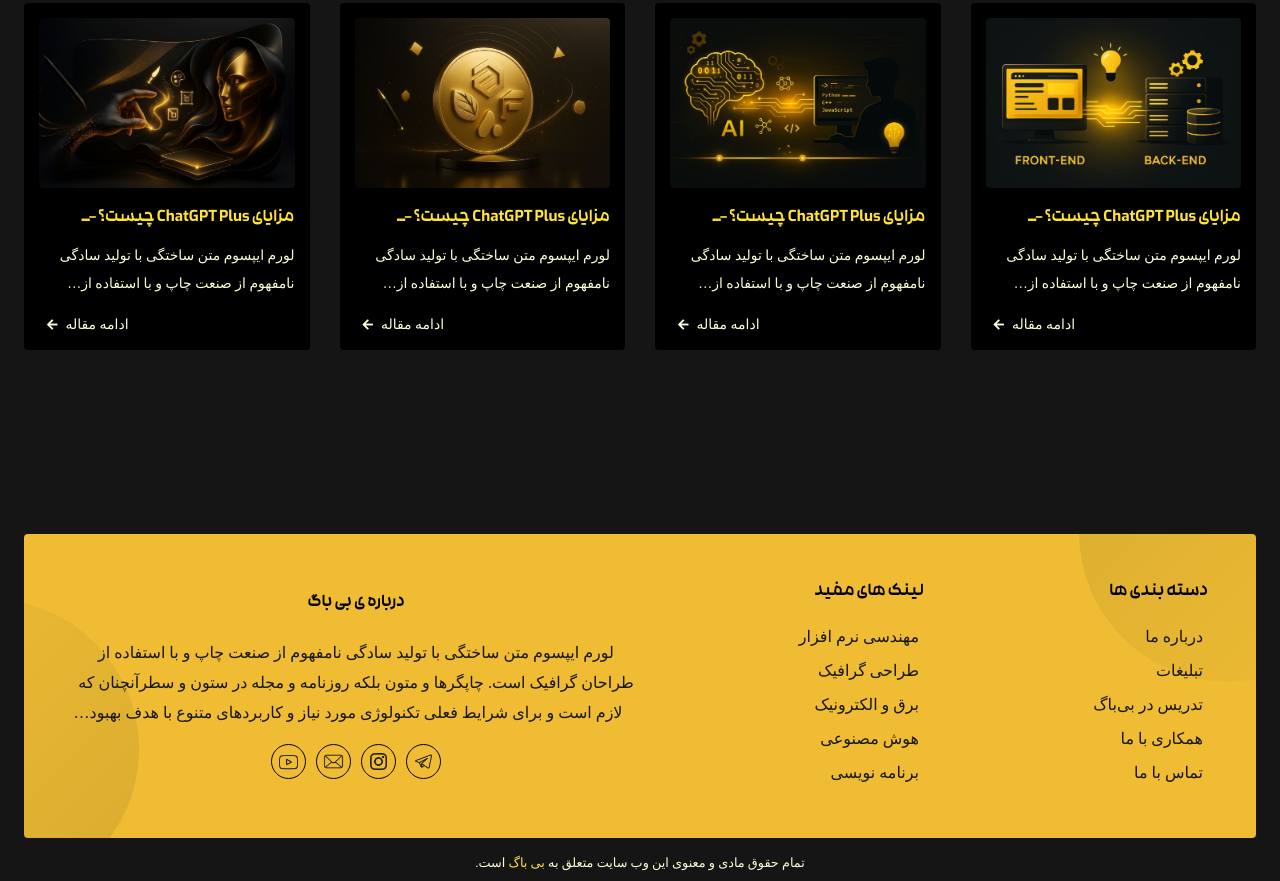
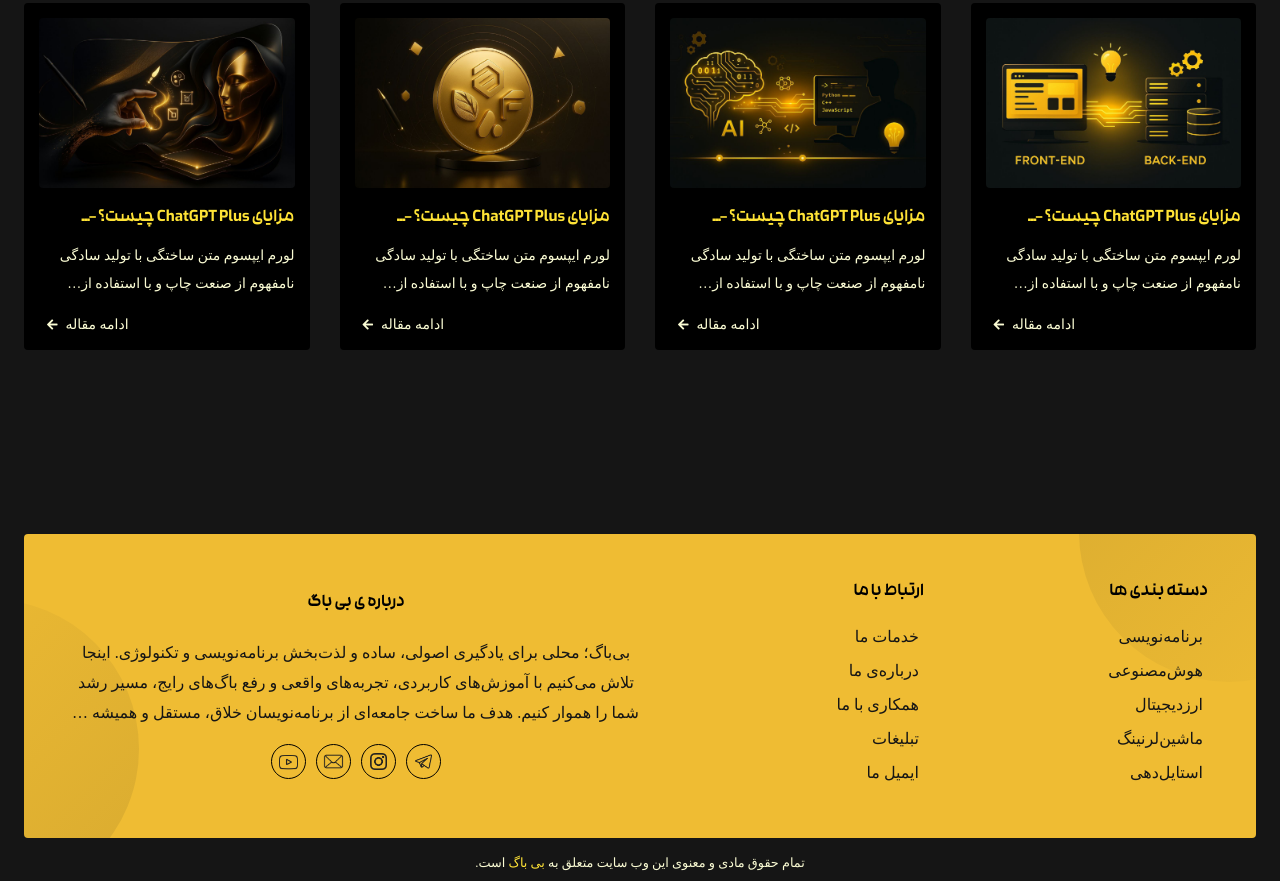
Before and after one commit to ConDevTp/Blog, a plain HTML site: page categories.html in a window 1280 px wide. Shown: the part 2980-3861 px from the top of the page. Drawn offline with nearby package versions, Linux system fonts and the light colour scheme; files whose address does not match are found by name; a web font is replaced by a local one.

Commit message:
edit text in header and footer

```diff
--- a/categories.html
+++ b/categories.html
@@ -99,24 +99,21 @@
             id="menu-items"
           >
             <a href="#">
-              <i class="fa fa-book"></i>
-              آموزش رایگان</a
+              <i class="fa fa-gem"></i>
+              اینترنت</a
             >
             <a href="#">
               <i class="fa fa-briefcase"></i>
-              دوره ها</a
-            >
+              پایگاه داده
+            </a>
             <a href="#">
               <i class="fa fa-globe"></i>
               چت جی‌پی‌تی</a
             >
+
             <a href="#">
-              <i class="fa fa-cubes"></i>
-              اینترنت 3</a
-            >
-            <a href="#">
-              <i class="fa fa-quote-left"></i>
-              مقاله ها</a
+              <i class="fa fa-coins"></i>
+              استایل‌دهی</a
             >
           </div>
         </div>
@@ -1071,21 +1068,21 @@
           class="d-flex flex-column align-items-lg-start justify-content-center align-items-center w-50"
         >
           <h4 class="fw-bold footer-title mb-3">دسته بندی ها</h4>
-          <a href="#" class="footer-link"> درباره ما </a>
-          <a href="#" class="footer-link"> تبلیغات </a>
-          <a href="#" class="footer-link"> تدریس در بی‌باگ </a>
-          <a href="#" class="footer-link"> همکاری با ما </a>
-          <a href="#" class="footer-link"> تماس با ما </a>
+          <a href="#" class="footer-link"> برنامه‌نویسی </a>
+          <a href="#" class="footer-link"> هوش‌مصنوعی </a>
+          <a href="#" class="footer-link"> ارز‌دیجیتال </a>
+          <a href="#" class="footer-link"> ماشین‌لرنینگ </a>
+          <a href="#" class="footer-link"> استایل‌دهی </a>
         </div>
         <div
           class="d-flex flex-column align-items-lg-start justify-content-center align-items-center w-50"
         >
-          <h4 class="fw-bold footer-title mb-3">لینک های مفید</h4>
-          <a href="#" class="footer-link"> مهندسی نرم افزار </a>
-          <a href="#" class="footer-link"> طراحی گرافیک </a>
-          <a href="#" class="footer-link"> برق و الکترونیک </a>
-          <a href="#" class="footer-link"> هوش مصنوعی </a>
-          <a href="#" class="footer-link"> برنامه نویسی </a>
+          <h4 class="fw-bold footer-title mb-3">ارتباط با ما</h4>
+          <a href="#" class="footer-link"> خدمات ما </a>
+          <a href="#" class="footer-link"> درباره‌ی ما </a>
+          <a href="#" class="footer-link"> همکاری با ما </a>
+          <a href="#" class="footer-link"> تبلیغات </a>
+          <a href="#" class="footer-link"> ایمیل ما </a>
         </div>
       </div>
 
@@ -1094,16 +1091,11 @@
       >
         <h4 class="fw-bold footer-title mb-3">درباره ی بی باگ</h4>
         <p class="mt-2">
-          لورم ایپسوم متن ساختگی با تولید سادگی نامفهوم از صنعت چاپ و با استفاده
-          از طراحان گرافیک است. چاپگرها و متون بلکه روزنامه و مجله در ستون و
-          سطرآنچنان که لازم است و برای شرایط فعلی تکنولوژی مورد نیاز و کاربردهای
-          متنوع با هدف بهبود ابزارهای کاربردی می باشد. کتابهای زیادی در شصت و سه
-          درصد گذشته، حال و آینده شناخت فراوان جامعه و متخصصان را می طلبد تا با
-          نرم افزارها شناخت بیشتری را برای طراحان رایانه ای علی الخصوص طراحان
-          خلاقی و فرهنگ پیشرو در زبان فارسی ایجاد کرد. در این صورت می توان امید
-          داشت که تمام و دشواری موجود در ارائه راهکارها و شرایط سخت تایپ به
-          پایان رسد و زمان مورد نیاز شامل حروفچینی دستاوردهای اصلی و جوابگوی
-          سوالات پیوسته اهل دنیای موجود طراحی اساسا مورد استفاده قرار گیرد.
+          بی‌باگ؛ محلی برای یادگیری اصولی، ساده و لذت‌بخش برنامه‌نویسی و
+          تکنولوژی. اینجا تلاش می‌کنیم با آموزش‌های کاربردی، تجربه‌های واقعی و
+          رفع باگ‌های رایج، مسیر رشد شما را هموار کنیم. هدف ما ساخت جامعه‌ای از
+          برنامه‌نویسان خلاق، مستقل و همیشه در حال یادگیری است. همراه ما بمان تا
+          دنیای کدنویسی را بی‌استرس و بی‌باگ تجربه کنیم.
         </p>
 
         <div
```
Also changed, not shown: index.html (+23 -31 lines).
